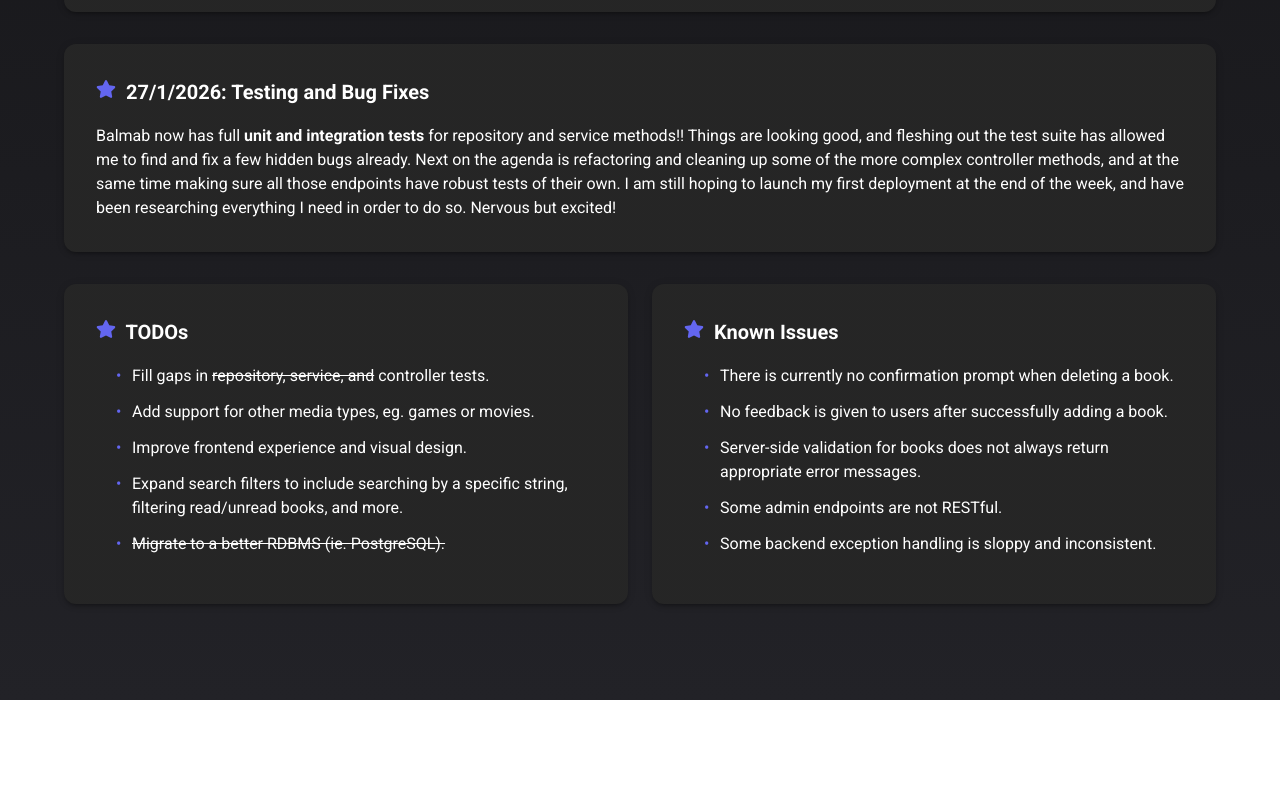
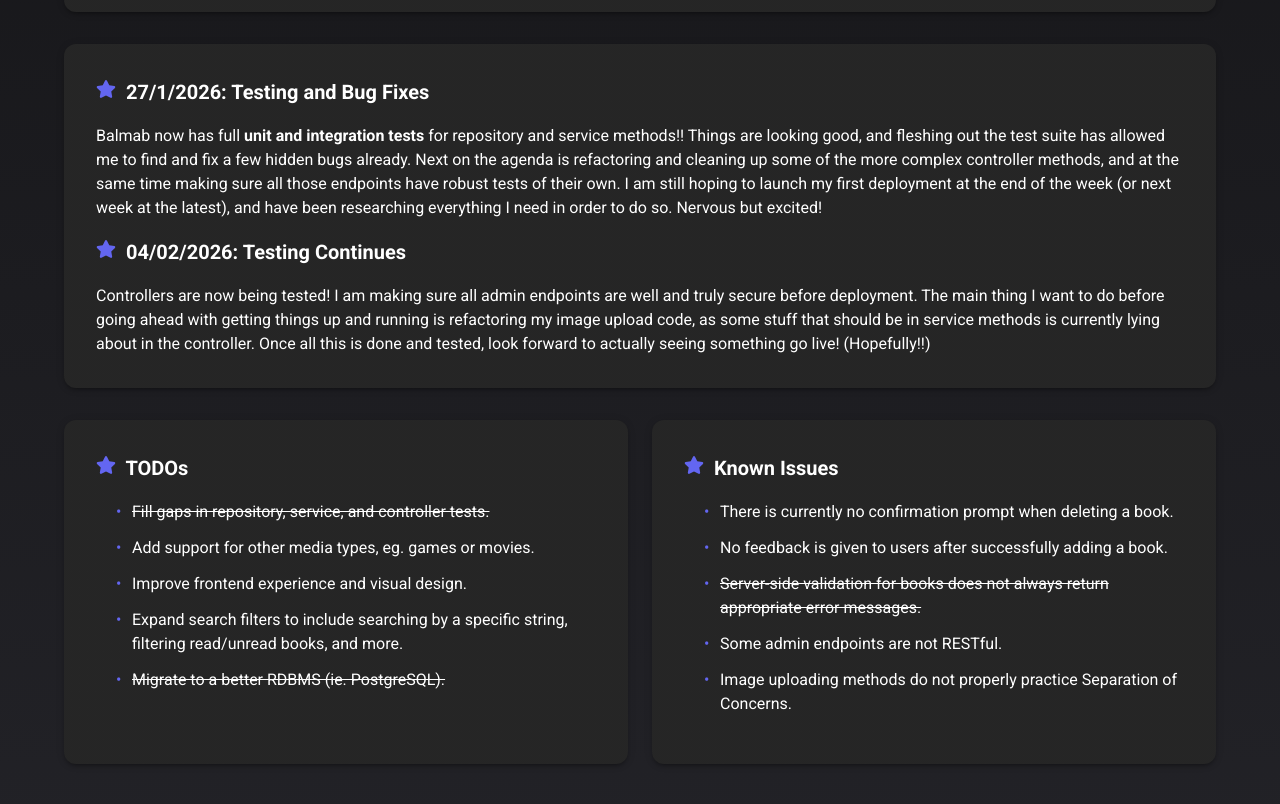
Before and after one commit to cosmo-memories/cosmo-memories.github.io, a React (Vite) app: page /projects/balamb in a window 1280 px wide. Shown: the part 1320-2124 px from the top of the page. Before the commit the page ends 2020 px from the top, so only its background shows below. Built offline with nearby package versions, Linux system fonts and the light colour scheme.

Commit message:
Update dev diary

```diff
--- a/src/pages/Home.tsx
+++ b/src/pages/Home.tsx
@@ -30,11 +30,11 @@ function Home() {
               <FaStar className="star-icon" />&nbsp; Latest Updates:
             </Typography>
             <ul className="bullet-list">
+              <li><b>04/02/26:</b> Added another Balamb dev diary entry.</li>
               <li><b>27/01/26:</b> Added latest dev diary entry to the Balamb project page.</li>
               <li><b>19/01/26:</b> Added details about Balamb and the first dev diary entry.</li>
               <li><b>14/12/25:</b> Updated Projects section to include my new Balamb Library project.</li>
               <li><b>25/11/25:</b> Added some more details about Collabrick's features.</li>
-              <li><b>23/11/25:</b> Added page with some development details for Collabrick. Text is still WIP!</li>
             </ul>
           </Paper>
 
--- a/src/pages/projects/Balamb.tsx
+++ b/src/pages/projects/Balamb.tsx
@@ -81,13 +81,22 @@ function Balamb() {
                     <Typography variant="h6" fontWeight="bold" mb={2}>
                         <FaStar className="star-icon" />&nbsp; 27/1/2026: Testing and Bug Fixes
                     </Typography>
-                    <Typography variant="body1" component="p">
+                    <Typography variant="body1" component="p" mb={2}>
                         Balmab now has full <b>unit and integration tests</b> for repository and service methods!!
                         Things are looking good, and fleshing out the test suite has allowed me to find and fix a few hidden bugs already.
                         Next on the agenda is refactoring and cleaning up some of the more complex controller methods, and at the same time
                         making sure all those endpoints have robust tests of their own.
-                        I am still hoping to launch my first deployment at the end of the week, and have been researching everything I need in
+                        I am still hoping to launch my first deployment at the end of the week (or next week at the latest), and have been researching everything I need in
                         order to do so. Nervous but excited!
+                    </Typography>
+                    <Typography variant="h6" fontWeight="bold" mb={2}>
+                        <FaStar className="star-icon" />&nbsp; 04/02/2026: Testing Continues
+                    </Typography>
+                    <Typography variant="body1" component="p">
+                        Controllers are now being tested! I am making sure all admin endpoints are well and truly secure before deployment.
+                        The main thing I want to do before going ahead with getting things up and running is refactoring my image upload code,
+                        as some stuff that should be in service methods is currently lying about in the controller. Once all this is done and tested,
+                        look forward to actually seeing something go live! (Hopefully!!)
                     </Typography>
                 </Paper>
             </Box>
@@ -99,7 +108,7 @@ function Balamb() {
                     </Typography>
                     <Typography variant="body1" component="p" sx={{ mb: 2 }}>
                         <ul className="bullet-list">
-                            <li>Fill gaps in <s>repository, service, and</s> controller tests.</li>
+                            <li><s>Fill gaps in repository, service, and controller tests.</s></li>
                             <li>Add support for other media types, eg. games or movies.</li>
                             <li>Improve frontend experience and visual design.</li>
                             <li>Expand search filters to include searching by a specific string, filtering read/unread books, and more.</li>
@@ -115,9 +124,9 @@ function Balamb() {
                         <ul className="bullet-list">
                             <li>There is currently no confirmation prompt when deleting a book.</li>
                             <li>No feedback is given to users after successfully adding a book.</li>
-                            <li>Server-side validation for books does not always return appropriate error messages.</li>
+                            <li><s>Server-side validation for books does not always return appropriate error messages.</s></li>
                             <li>Some admin endpoints are not RESTful.</li>
-                            <li>Some backend exception handling is sloppy and inconsistent.</li>
+                            <li>Image uploading methods do not properly practice Separation of Concerns.</li>
                         </ul>
                     </Typography>
                 </Paper>
```
